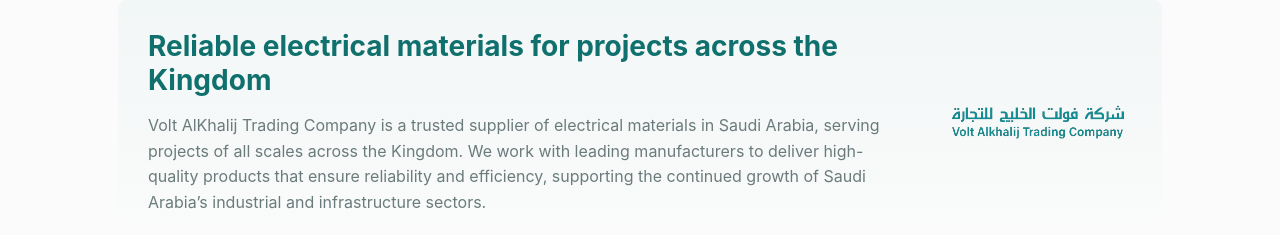
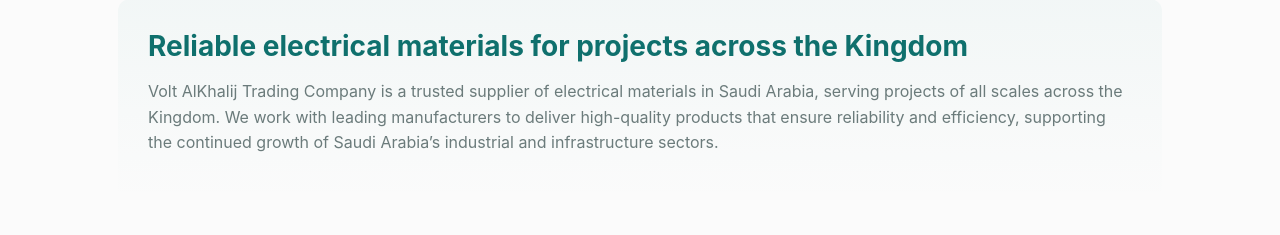
Before and after one commit to nas12-ui/Volt-Alkhalij-Trading-Company, a plain HTML site: page index.html in a window 1280 px wide. Shown: the part 158-393 px from the top of the page. Drawn offline with Linux system fonts and the light colour scheme.

Commit message:
index.html

```diff
--- a/index.html
+++ b/index.html
@@ -35,9 +35,6 @@
         <p>
           Volt AlKhalij Trading Company is a trusted supplier of electrical materials in Saudi Arabia, serving projects of all scales across the Kingdom. We work with leading manufacturers to deliver high-quality products that ensure reliability and efficiency, supporting the continued growth of Saudi Arabia’s industrial and infrastructure sectors.
         </p>
-      </div>
-      <div style="width:220px;flex-shrink:0;display:flex;align-items:center;justify-content:center">
-        <img src="volt alkhalij.png" alt="logo" style="max-width:100%;height:120px;object-fit:contain" />
       </div>
     </section>
 
```
